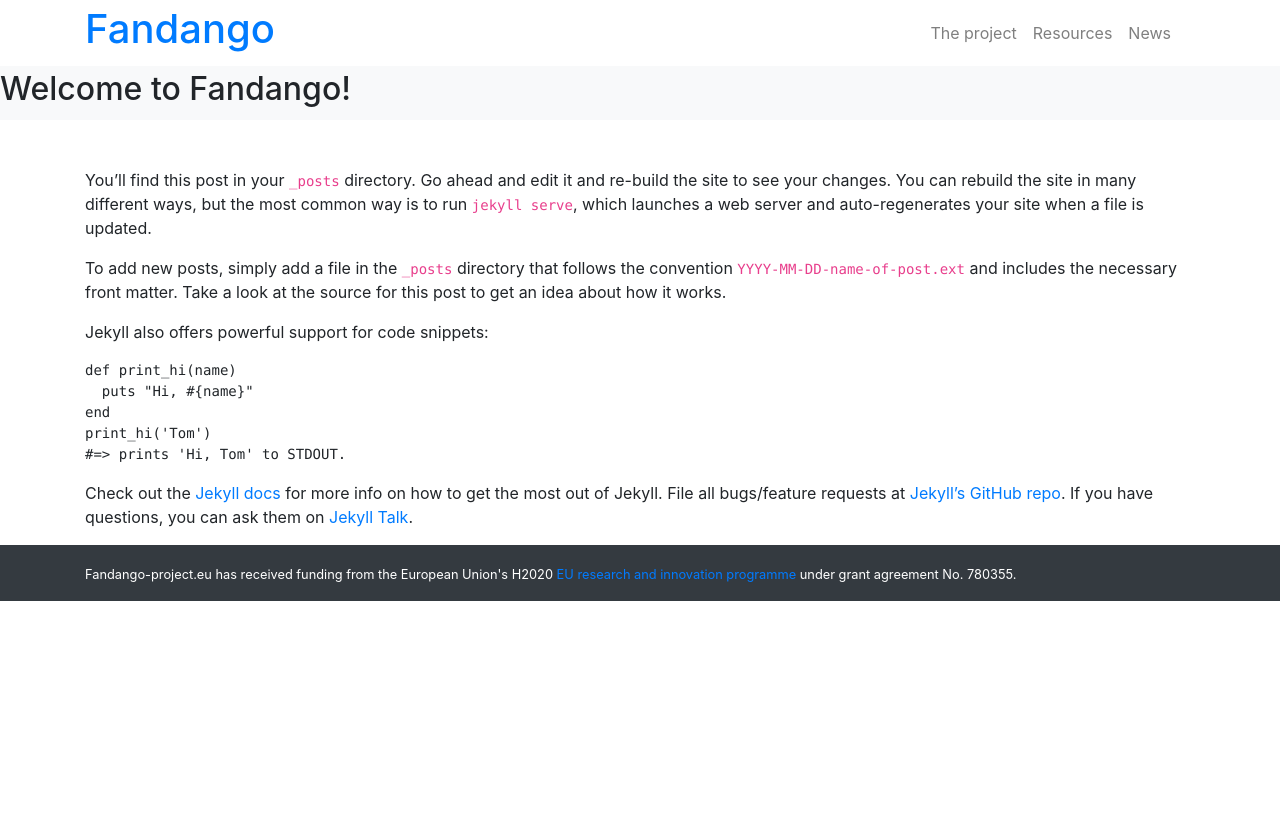
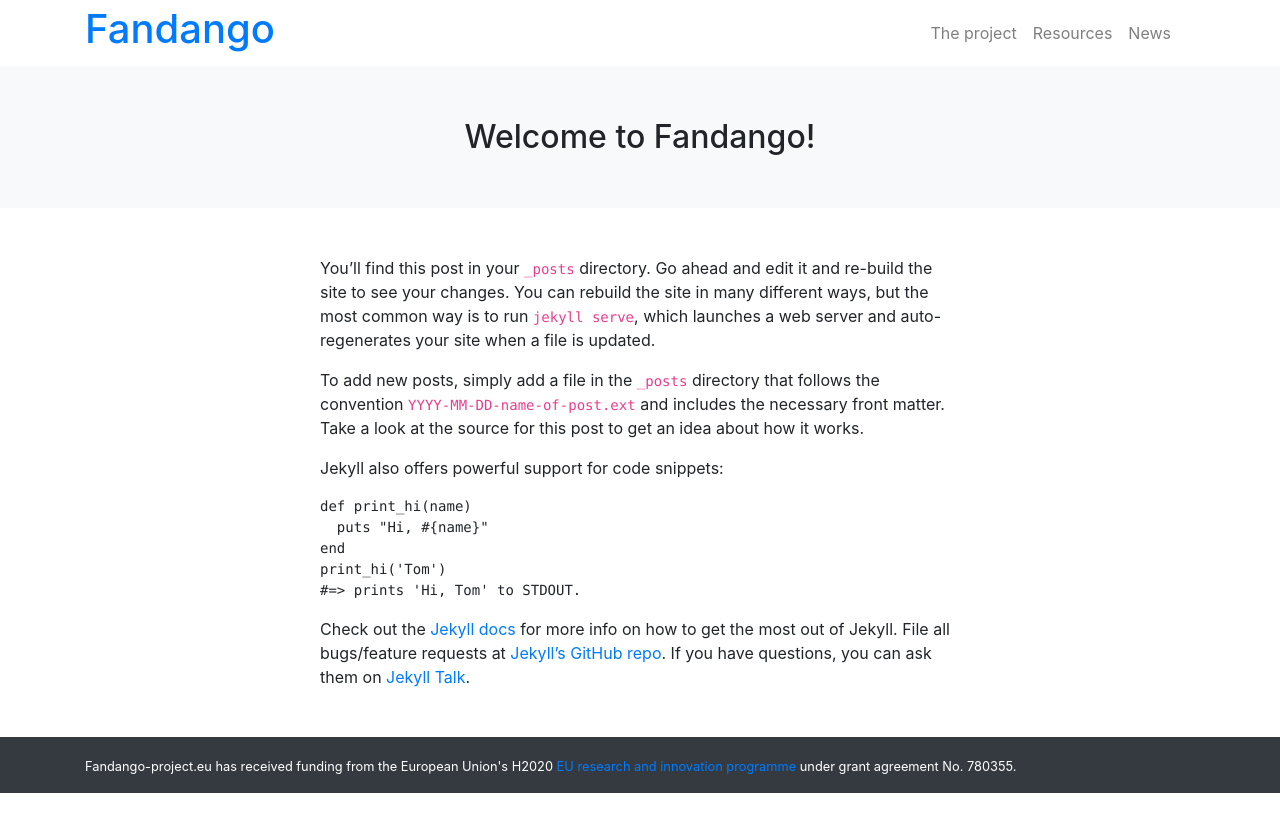
Before and after one commit to fandangOrg/fandango-web, a Jekyll site: the page built from _posts/2018-02-27-welcome-to-fandango.markdown, in a window 1280 px wide. Shown: the top 832 px of the page. Built offline with Jekyll 4.4.1, drawn with Linux system fonts in a browser that asks for light colours.

Commit message:
Update post layout styles

```diff
--- a/assets/css/_general.scss
+++ b/assets/css/_general.scss
@@ -3,7 +3,8 @@
   margin-bottom: 0;
 }
 
-.page{
+.page,
+.post{
 
   .page-title{
     text-align: center;
```
